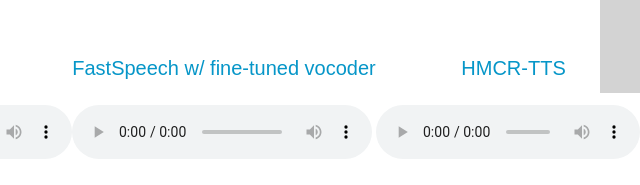
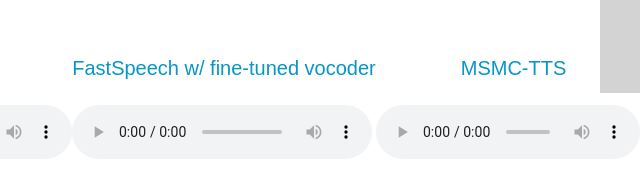
Before and after one commit to hhguo/DemoHMCR, a plain HTML site: page index.html in a window 1280 px wide. Shown: the part 782-967 px from the top of the page, 640-1280 px from the left. Drawn offline with Linux system fonts and the light colour scheme.

Commit message:
Update index.html

```diff
--- a/index.html
+++ b/index.html
@@ -104,10 +104,10 @@
             "recordings": "Original Recordings",
             "mel": "FastSpeech",
             "mel_ft": "FastSpeech w/ fine-tuned vocoder",
-            "hmcr": "HMCR-TTS",
-            "hmcr_fft_600": "HMCR-M1",
-            "hmcr_fft_128": "HMCR-M2",
-            "hmcr_cnn_128": "HMCR-M3",
+            "hmcr": "MSMC-TTS",
+            "hmcr_fft_600": "MSMC-M1",
+            "hmcr_fft_128": "MSMC-M2",
+            "hmcr_cnn_128": "MSMC-M3",
             "mel_fft_600": "Mel-M1",
             "mel_fft_128": "Mel-M2",
             "mel_cnn_128": "Mel-M3",
```
